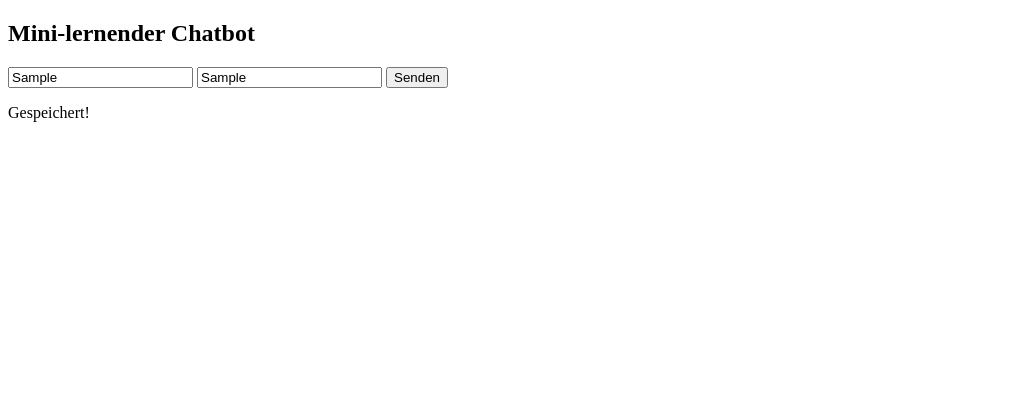
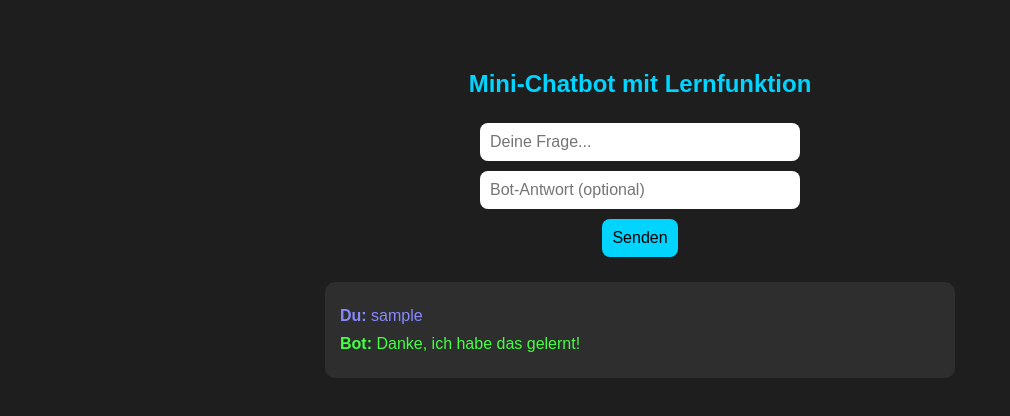
Before and after one commit to Matthias651010/Test, a plain HTML site: page index.html in a window 1280 px wide. Both pictures are taken after typing "Sample", "Sample" into the empty fields and a click on the button "Senden". Shown: the whole page, without its empty margins (0-1010 px from the left). Drawn offline with Linux system fonts and the light colour scheme.

Commit message:
index.html
0.0.0.0.1

```diff
--- a/index.html
+++ b/index.html
@@ -1,28 +1,87 @@
 <!DOCTYPE html>
-<html>
+<html lang="de">
+<head>
+  <meta charset="UTF-8">
+  <title>Mein lernender Chatbot</title>
+  <style>
+    body {
+      font-family: Arial, sans-serif;
+      background-color: #1e1e1e;
+      color: #f0f0f0;
+      display: flex;
+      flex-direction: column;
+      align-items: center;
+      margin-top: 50px;
+    }
+    h2 {
+      color: #00d4ff;
+    }
+    input, button {
+      margin: 5px;
+      padding: 10px;
+      font-size: 16px;
+      border-radius: 8px;
+      border: none;
+    }
+    input {
+      width: 300px;
+    }
+    button {
+      background-color: #00d4ff;
+      color: black;
+      cursor: pointer;
+    }
+    #chat {
+      margin-top: 20px;
+      background-color: #2e2e2e;
+      padding: 15px;
+      border-radius: 10px;
+      width: 90%;
+      max-width: 600px;
+    }
+    .nachricht {
+      margin: 10px 0;
+    }
+    .user { color: #88f; }
+    .bot { color: #4f4; }
+  </style>
+</head>
 <body>
-    <h2>Mini-lernender Chatbot</h2>
-    <input id="userInput" placeholder="Schreib was...">
+
+  <h2>Mini-Chatbot mit Lernfunktion</h2>
+
+  <input id="userInput" placeholder="Deine Frage...">
   <input id="userAnswer" placeholder="Bot-Antwort (optional)">
   <button onclick="antwort()">Senden</button>
-    <p id="botAntwort"></p>
+
+  <div id="chat"></div>
 
   <script>
     let wissen = JSON.parse(localStorage.getItem("wissen")) || {};
 
     function antwort() {
-        const input = document.getElementById("userInput").value.toLowerCase();
-        const neueAntwort = document.getElementById("userAnswer").value;
+      const frage = document.getElementById("userInput").value.trim().toLowerCase();
+      const neueAntwort = document.getElementById("userAnswer").value.trim();
+      const chat = document.getElementById("chat");
+
+      if (!frage) return;
+
+      chat.innerHTML += `<div class="nachricht user"><strong>Du:</strong> ${frage}</div>`;
 
       if (neueAntwort) {
-          wissen[input] = neueAntwort;
+        wissen[frage] = neueAntwort;
         localStorage.setItem("wissen", JSON.stringify(wissen));
-          document.getElementById("botAntwort").innerText = "Gespeichert!";
+        chat.innerHTML += `<div class="nachricht bot"><strong>Bot:</strong> Danke, ich habe das gelernt!</div>`;
       } else {
-          const reply = wissen[input] || "Ich kenne das noch nicht.";
-          document.getElementById("botAntwort").innerText = reply;
+        const antwort = wissen[frage] || "Ich kenne das noch nicht. Gib mir eine Antwort und klick nochmal.";
+        chat.innerHTML += `<div class="nachricht bot"><strong>Bot:</strong> ${antwort}</div>`;
       }
+
+      document.getElementById("userInput").value = "";
+      document.getElementById("userAnswer").value = "";
+      chat.scrollTop = chat.scrollHeight;
     }
   </script>
+
 </body>
 </html>
```
Lines whose indentation alone changed are shown as unchanged.
